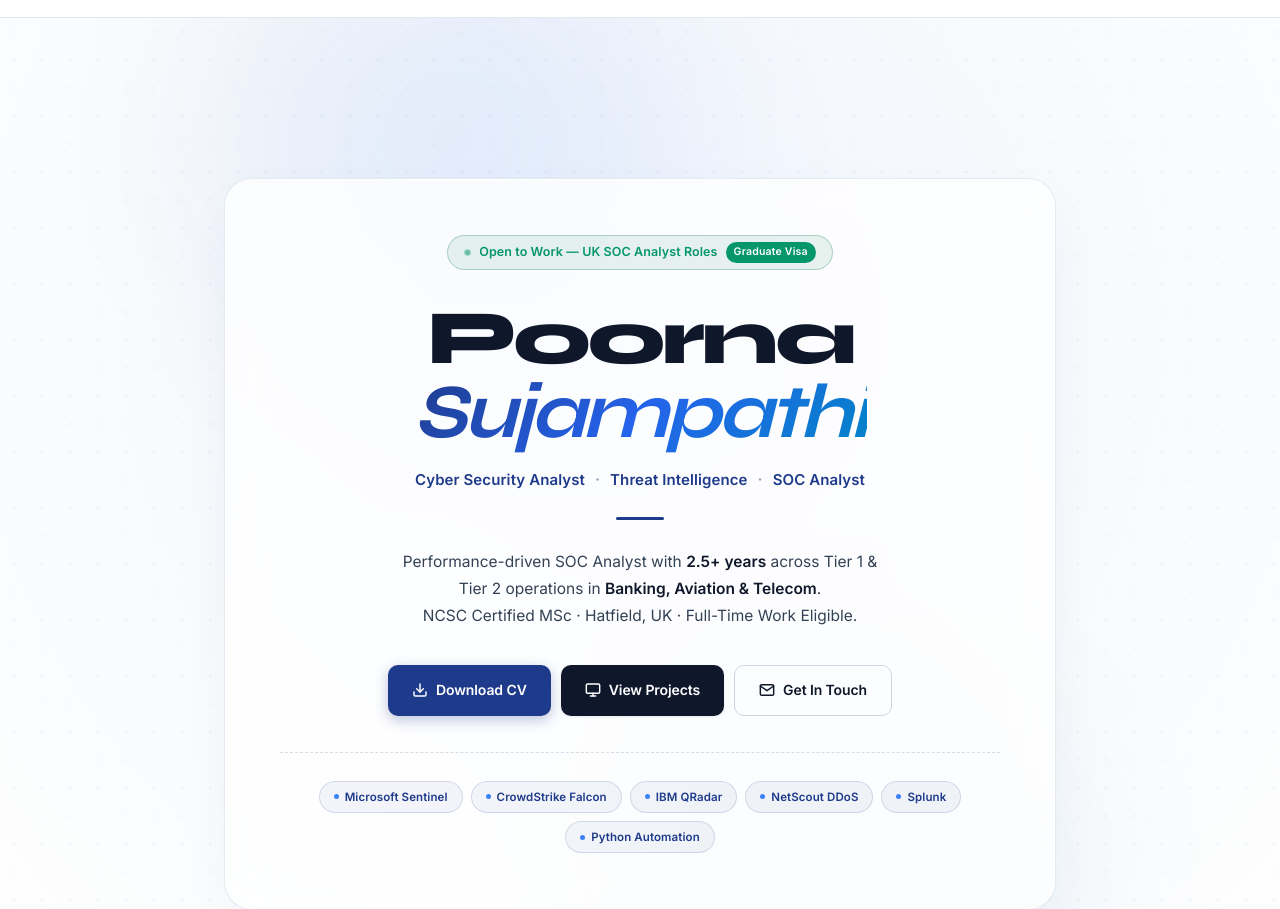
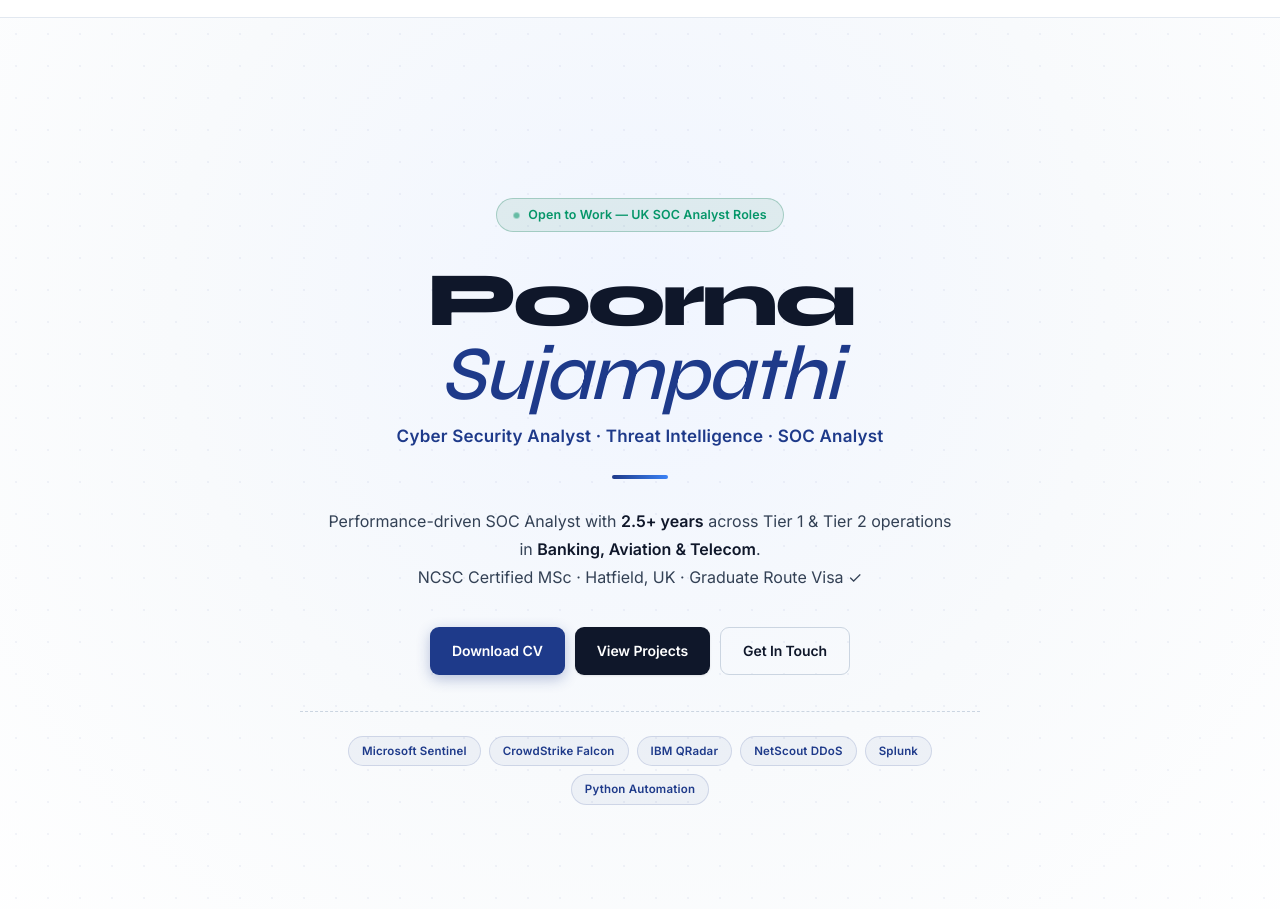
Before and after one commit to ceylonroameryt-bit/portfolio-v1, a website: page index.html in a window 1280 px wide. Shown: the part 54-963 px from the top of the page. Drawn offline with Linux system fonts and the light colour scheme.

Commit message:
Revert hero glass card frame and update GitHub repo links to working repository URL

```diff
--- a/index.html
+++ b/index.html
@@ -101,56 +101,37 @@
 
     <!-- Hero Section -->
     <section id="home" class="hero">
-        <div class="hero-bg-glow hero-bg-glow--1"></div>
-        <div class="hero-bg-glow hero-bg-glow--2"></div>
-
         <div class="hero-content hero-content--centered">
-            <div class="hero-glass-card">
+            <div class="hero-text hero-text--centered">
                 <div class="availability-chip" aria-label="Open to work">
                     <span class="chip-dot"></span>
-                    <span class="chip-text">Open to Work &mdash; UK SOC Analyst Roles</span>
-                    <span class="chip-badge">Graduate Visa</span>
+                    Open to Work — UK SOC Analyst Roles
                 </div>
 
-                <h1 class="hero-name">Poorna <span class="hero-name-gradient">Sujampathi</span></h1>
-
-                <div class="hero-role-badges">
-                    <span class="role-pill">Cyber Security Analyst</span>
-                    <span class="role-dot">&middot;</span>
-                    <span class="role-pill">Threat Intelligence</span>
-                    <span class="role-dot">&middot;</span>
-                    <span class="role-pill">SOC Analyst</span>
-                </div>
-
+                <h1 class="hero-name">Poorna <em>Sujampathi</em></h1>
+                <p class="hero-role">Cyber Security Analyst &middot; Threat Intelligence &middot; SOC Analyst</p>
                 <div class="hero-divider"></div>
 
                 <p class="hero-bio">
-                    Performance-driven SOC Analyst with <strong>2.5+ years</strong> across Tier 1 &amp; Tier 2 operations in <strong>Banking, Aviation &amp; Telecom</strong>.<br>NCSC Certified MSc &middot; Hatfield, UK &middot; Full-Time Work Eligible.
+                    Performance-driven SOC Analyst with <strong>2.5+ years</strong> across Tier 1 &amp; Tier 2 operations in <strong>Banking, Aviation &amp; Telecom</strong>.<br>NCSC Certified MSc &middot; Hatfield, UK &middot; Graduate Route Visa ✓
                 </p>
 
                 <div class="hero-cta">
                     <a href="Poorna Sujampathi CV 26.pdf" class="btn btn-accent" download="Poorna_Sujampathi_CV.pdf" aria-label="Download CV">
-                        <svg width="16" height="16" viewBox="0 0 24 24" fill="none" stroke="currentColor" stroke-width="2.2" stroke-linecap="round" stroke-linejoin="round"><path d="M21 15v4a2 2 0 0 1-2 2H5a2 2 0 0 1-2-2v-4"></path><polyline points="7 10 12 15 17 10"></polyline><line x1="12" y1="15" x2="12" y2="3"></line></svg>
                         Download CV
                     </a>
-                    <a href="#projects" class="btn btn-primary" aria-label="View projects">
-                        <svg width="16" height="16" viewBox="0 0 24 24" fill="none" stroke="currentColor" stroke-width="2.2" stroke-linecap="round" stroke-linejoin="round"><rect x="2" y="3" width="20" height="14" rx="2" ry="2"></rect><line x1="8" y1="21" x2="16" y2="21"></line><line x1="12" y1="17" x2="12" y2="21"></line></svg>
-                        View Projects
-                    </a>
-                    <a href="#contact" class="btn btn-secondary" aria-label="Contact me">
-                        <svg width="16" height="16" viewBox="0 0 24 24" fill="none" stroke="currentColor" stroke-width="2.2" stroke-linecap="round" stroke-linejoin="round"><path d="M4 4h16c1.1 0 2 .9 2 2v12c0 1.1-.9 2-2 2H4c-1.1 0-2-.9-2-2V6c0-1.1.9-2 2-2z"></path><polyline points="22,6 12,13 2,6"></polyline></svg>
-                        Get In Touch
-                    </a>
+                    <a href="#projects" class="btn btn-primary" aria-label="View projects">View Projects</a>
+                    <a href="#contact" class="btn btn-secondary" aria-label="Contact me">Get In Touch</a>
                 </div>
 
                 <!-- Hero tech stack badges strip -->
                 <div class="hero-tech-strip">
-                    <span class="hero-tech-tag"><span class="tag-dot"></span>Microsoft Sentinel</span>
-                    <span class="hero-tech-tag"><span class="tag-dot"></span>CrowdStrike Falcon</span>
-                    <span class="hero-tech-tag"><span class="tag-dot"></span>IBM QRadar</span>
-                    <span class="hero-tech-tag"><span class="tag-dot"></span>NetScout DDoS</span>
-                    <span class="hero-tech-tag"><span class="tag-dot"></span>Splunk</span>
-                    <span class="hero-tech-tag"><span class="tag-dot"></span>Python Automation</span>
+                    <span class="hero-tech-tag">Microsoft Sentinel</span>
+                    <span class="hero-tech-tag">CrowdStrike Falcon</span>
+                    <span class="hero-tech-tag">IBM QRadar</span>
+                    <span class="hero-tech-tag">NetScout DDoS</span>
+                    <span class="hero-tech-tag">Splunk</span>
+                    <span class="hero-tech-tag">Python Automation</span>
                 </div>
             </div>
         </div>
@@ -490,7 +471,7 @@
                     </div>
                     <div class="project-links">
                         <button type="button" class="btn btn-primary" onclick="event.stopPropagation(); openProjectModal('soc-platform')" style="padding: 9px 15px; font-size: 12.5px;">View Case Study</button>
-                        <a href="https://github.com/ceylonroameryt-bit/soc-intelligence-platform" target="_blank" rel="noopener noreferrer" class="btn btn-secondary" onclick="event.stopPropagation();" style="padding: 9px 15px; font-size: 12.5px;">
+                        <a href="https://github.com/ceylonroameryt-bit/portfolio-v1" target="_blank" rel="noopener noreferrer" class="btn btn-secondary" onclick="event.stopPropagation();" style="padding: 9px 15px; font-size: 12.5px;">
                             <svg width="14" height="14" viewBox="0 0 24 24" fill="currentColor" style="vertical-align: middle; margin-right: 4px;"><path d="M12 0C5.37 0 0 5.37 0 12c0 5.31 3.435 9.795 8.205 11.385.6.105.825-.255.825-.57 0-.285-.015-1.23-.015-2.235-3.015.555-3.795-.735-4.035-1.41-.135-.345-.72-1.41-1.23-1.695-.42-.225-1.02-.78-.015-.795.945-.015 1.62.87 1.845 1.23 1.08 1.815 2.805 1.305 3.495.99.105-.78.42-1.305.765-1.605-2.67-.3-5.46-1.335-5.46-5.925 0-1.305.465-2.385 1.23-3.225-.12-.3-.54-1.53.12-3.18 0 0 1.005-.315 3.3 1.23.96-.27 1.98-.405 3-.405s2.04.135 3 .405c2.295-1.56 3.3-1.23 3.3-1.23.66 1.65.24 2.88.12 3.18.765.84 1.23 1.905 1.23 3.225 0 4.605-2.805 5.625-5.475 5.925.435.375.81 1.095.81 2.22 0 1.605-.015 2.895-.015 3.3 0 .315.225.69.825.57A12.02 12.02 0 0024 12c0-6.63-5.37-12-12-12z"/></svg>
                             GitHub Repo
                         </a>
@@ -530,7 +511,7 @@
                     </div>
                     <div class="project-links">
                         <button type="button" class="btn btn-primary" onclick="event.stopPropagation(); openProjectModal('byod')" style="padding: 9px 15px; font-size: 12.5px;">View Case Study</button>
-                        <a href="https://github.com/ceylonroameryt-bit/byod-security-framework" target="_blank" rel="noopener noreferrer" class="btn btn-secondary" onclick="event.stopPropagation();" style="padding: 9px 15px; font-size: 12.5px;">
+                        <a href="https://github.com/ceylonroameryt-bit/portfolio-v1" target="_blank" rel="noopener noreferrer" class="btn btn-secondary" onclick="event.stopPropagation();" style="padding: 9px 15px; font-size: 12.5px;">
                             <svg width="14" height="14" viewBox="0 0 24 24" fill="currentColor" style="vertical-align: middle; margin-right: 4px;"><path d="M12 0C5.37 0 0 5.37 0 12c0 5.31 3.435 9.795 8.205 11.385.6.105.825-.255.825-.57 0-.285-.015-1.23-.015-2.235-3.015.555-3.795-.735-4.035-1.41-.135-.345-.72-1.41-1.23-1.695-.42-.225-1.02-.78-.015-.795.945-.015 1.62.87 1.845 1.23 1.08 1.815 2.805 1.305 3.495.99.105-.78.42-1.305.765-1.605-2.67-.3-5.46-1.335-5.46-5.925 0-1.305.465-2.385 1.23-3.225-.12-.3-.54-1.53.12-3.18 0 0 1.005-.315 3.3 1.23.96-.27 1.98-.405 3-.405s2.04.135 3 .405c2.295-1.56 3.3-1.23 3.3-1.23.66 1.65.24 2.88.12 3.18.765.84 1.23 1.905 1.23 3.225 0 4.605-2.805 5.625-5.475 5.925.435.375.81 1.095.81 2.22 0 1.605-.015 2.895-.015 3.3 0 .315.225.69.825.57A12.02 12.02 0 0024 12c0-6.63-5.37-12-12-12z"/></svg>
                             GitHub Repo
                         </a>
@@ -570,7 +551,7 @@
                     </div>
                     <div class="project-links">
                         <button type="button" class="btn btn-primary" onclick="event.stopPropagation(); openProjectModal('ip-scanner')" style="padding: 9px 15px; font-size: 12.5px;">View Case Study</button>
-                        <a href="https://github.com/ceylonroameryt-bit/darkweb-ip-scanner" target="_blank" rel="noopener noreferrer" class="btn btn-secondary" onclick="event.stopPropagation();" style="padding: 9px 15px; font-size: 12.5px;">
+                        <a href="https://github.com/ceylonroameryt-bit/portfolio-v1" target="_blank" rel="noopener noreferrer" class="btn btn-secondary" onclick="event.stopPropagation();" style="padding: 9px 15px; font-size: 12.5px;">
                             <svg width="14" height="14" viewBox="0 0 24 24" fill="currentColor" style="vertical-align: middle; margin-right: 4px;"><path d="M12 0C5.37 0 0 5.37 0 12c0 5.31 3.435 9.795 8.205 11.385.6.105.825-.255.825-.57 0-.285-.015-1.23-.015-2.235-3.015.555-3.795-.735-4.035-1.41-.135-.345-.72-1.41-1.23-1.695-.42-.225-1.02-.78-.015-.795.945-.015 1.62.87 1.845 1.23 1.08 1.815 2.805 1.305 3.495.99.105-.78.42-1.305.765-1.605-2.67-.3-5.46-1.335-5.46-5.925 0-1.305.465-2.385 1.23-3.225-.12-.3-.54-1.53.12-3.18 0 0 1.005-.315 3.3 1.23.96-.27 1.98-.405 3-.405s2.04.135 3 .405c2.295-1.56 3.3-1.23 3.3-1.23.66 1.65.24 2.88.12 3.18.765.84 1.23 1.905 1.23 3.225 0 4.605-2.805 5.625-5.475 5.925.435.375.81 1.095.81 2.22 0 1.605-.015 2.895-.015 3.3 0 .315.225.69.825.57A12.02 12.02 0 0024 12c0-6.63-5.37-12-12-12z"/></svg>
                             GitHub Repo
                         </a>
@@ -609,7 +590,7 @@
                     </div>
                     <div class="project-links">
                         <button type="button" class="btn btn-primary" onclick="event.stopPropagation(); openProjectModal('siem-automation')" style="padding: 9px 15px; font-size: 12.5px;">View Case Study</button>
-                        <a href="https://github.com/ceylonroameryt-bit/siem-log-automation" target="_blank" rel="noopener noreferrer" class="btn btn-secondary" onclick="event.stopPropagation();" style="padding: 9px 15px; font-size: 12.5px;">
+                        <a href="https://github.com/ceylonroameryt-bit/portfolio-v1" target="_blank" rel="noopener noreferrer" class="btn btn-secondary" onclick="event.stopPropagation();" style="padding: 9px 15px; font-size: 12.5px;">
                             <svg width="14" height="14" viewBox="0 0 24 24" fill="currentColor" style="vertical-align: middle; margin-right: 4px;"><path d="M12 0C5.37 0 0 5.37 0 12c0 5.31 3.435 9.795 8.205 11.385.6.105.825-.255.825-.57 0-.285-.015-1.23-.015-2.235-3.015.555-3.795-.735-4.035-1.41-.135-.345-.72-1.41-1.23-1.695-.42-.225-1.02-.78-.015-.795.945-.015 1.62.87 1.845 1.23 1.08 1.815 2.805 1.305 3.495.99.105-.78.42-1.305.765-1.605-2.67-.3-5.46-1.335-5.46-5.925 0-1.305.465-2.385 1.23-3.225-.12-.3-.54-1.53.12-3.18 0 0 1.005-.315 3.3 1.23.96-.27 1.98-.405 3-.405s2.04.135 3 .405c2.295-1.56 3.3-1.23 3.3-1.23.66 1.65.24 2.88.12 3.18.765.84 1.23 1.905 1.23 3.225 0 4.605-2.805 5.625-5.475 5.925.435.375.81 1.095.81 2.22 0 1.605-.015 2.895-.015 3.3 0 .315.225.69.825.57A12.02 12.02 0 0024 12c0-6.63-5.37-12-12-12z"/></svg>
                             GitHub Repo
                         </a>
@@ -649,7 +630,7 @@
                     </div>
                     <div class="project-links">
                         <button type="button" class="btn btn-primary" onclick="event.stopPropagation(); openProjectModal('phishing-ai')" style="padding: 9px 15px; font-size: 12.5px;">View Case Study</button>
-                        <a href="https://github.com/ceylonroameryt-bit/phishing-ai-cti-engine" target="_blank" rel="noopener noreferrer" class="btn btn-secondary" onclick="event.stopPropagation();" style="padding: 9px 15px; font-size: 12.5px;">
+                        <a href="https://github.com/ceylonroameryt-bit/portfolio-v1" target="_blank" rel="noopener noreferrer" class="btn btn-secondary" onclick="event.stopPropagation();" style="padding: 9px 15px; font-size: 12.5px;">
                             <svg width="14" height="14" viewBox="0 0 24 24" fill="currentColor" style="vertical-align: middle; margin-right: 4px;"><path d="M12 0C5.37 0 0 5.37 0 12c0 5.31 3.435 9.795 8.205 11.385.6.105.825-.255.825-.57 0-.285-.015-1.23-.015-2.235-3.015.555-3.795-.735-4.035-1.41-.135-.345-.72-1.41-1.23-1.695-.42-.225-1.02-.78-.015-.795.945-.015 1.62.87 1.845 1.23 1.08 1.815 2.805 1.305 3.495.99.105-.78.42-1.305.765-1.605-2.67-.3-5.46-1.335-5.46-5.925 0-1.305.465-2.385 1.23-3.225-.12-.3-.54-1.53.12-3.18 0 0 1.005-.315 3.3 1.23.96-.27 1.98-.405 3-.405s2.04.135 3 .405c2.295-1.56 3.3-1.23 3.3-1.23.66 1.65.24 2.88.12 3.18.765.84 1.23 1.905 1.23 3.225 0 4.605-2.805 5.625-5.475 5.925.435.375.81 1.095.81 2.22 0 1.605-.015 2.895-.015 3.3 0 .315.225.69.825.57A12.02 12.02 0 0024 12c0-6.63-5.37-12-12-12z"/></svg>
                             GitHub Repo
                         </a>
@@ -689,7 +670,7 @@
                     </div>
                     <div class="project-links">
                         <button type="button" class="btn btn-primary" onclick="event.stopPropagation(); openProjectModal('kali-scanner')" style="padding: 9px 15px; font-size: 12.5px;">View Case Study</button>
-                        <a href="https://github.com/ceylonroameryt-bit/kali-pentest-scanner" target="_blank" rel="noopener noreferrer" class="btn btn-secondary" onclick="event.stopPropagation();" style="padding: 9px 15px; font-size: 12.5px;">
+                        <a href="https://github.com/ceylonroameryt-bit/portfolio-v1" target="_blank" rel="noopener noreferrer" class="btn btn-secondary" onclick="event.stopPropagation();" style="padding: 9px 15px; font-size: 12.5px;">
                             <svg width="14" height="14" viewBox="0 0 24 24" fill="currentColor" style="vertical-align: middle; margin-right: 4px;"><path d="M12 0C5.37 0 0 5.37 0 12c0 5.31 3.435 9.795 8.205 11.385.6.105.825-.255.825-.57 0-.285-.015-1.23-.015-2.235-3.015.555-3.795-.735-4.035-1.41-.135-.345-.72-1.41-1.23-1.695-.42-.225-1.02-.78-.015-.795.945-.015 1.62.87 1.845 1.23 1.08 1.815 2.805 1.305 3.495.99.105-.78.42-1.305.765-1.605-2.67-.3-5.46-1.335-5.46-5.925 0-1.305.465-2.385 1.23-3.225-.12-.3-.54-1.53.12-3.18 0 0 1.005-.315 3.3 1.23.96-.27 1.98-.405 3-.405s2.04.135 3 .405c2.295-1.56 3.3-1.23 3.3-1.23.66 1.65.24 2.88.12 3.18.765.84 1.23 1.905 1.23 3.225 0 4.605-2.805 5.625-5.475 5.925.435.375.81 1.095.81 2.22 0 1.605-.015 2.895-.015 3.3 0 .315.225.69.825.57A12.02 12.02 0 0024 12c0-6.63-5.37-12-12-12z"/></svg>
                             GitHub Repo
                         </a>
--- a/src/css/main.css
+++ b/src/css/main.css
@@ -244,7 +244,7 @@ section {
    HERO SECTION
    ============================================ */
 .hero {
-    min-height: 88vh;
+    min-height: 85vh;
     margin-top: var(--nav-h);
     display: flex;
     align-items: center;
@@ -252,39 +252,6 @@ section {
     background: radial-gradient(circle at 50% 30%, #F0F5FF 0%, #F8FAFC 50%, #FFFFFF 100%);
     position: relative;
     overflow: hidden;
-}
-
-/* Floating ambient light orbs */
-.hero-bg-glow {
-    position: absolute;
-    border-radius: 50%;
-    filter: blur(80px);
-    pointer-events: none;
-    z-index: 0;
-    opacity: 0.65;
-}
-
-.hero-bg-glow--1 {
-    top: -10%;
-    left: 15%;
-    width: 480px;
-    height: 480px;
-    background: radial-gradient(circle, rgba(59, 130, 246, 0.18) 0%, rgba(30, 58, 138, 0.05) 70%, transparent 100%);
-    animation: orbPulse 10s ease-in-out infinite alternate;
-}
-
-.hero-bg-glow--2 {
-    bottom: -10%;
-    right: 15%;
-    width: 520px;
-    height: 520px;
-    background: radial-gradient(circle, rgba(14, 165, 233, 0.15) 0%, rgba(30, 58, 138, 0.04) 70%, transparent 100%);
-    animation: orbPulse 14s ease-in-out infinite alternate-reverse;
-}
-
-@keyframes orbPulse {
-    0% { transform: scale(1) translate(0, 0); }
-    100% { transform: scale(1.15) translate(20px, -15px); }
 }
 
 /* Subtle background grid pattern */
@@ -295,8 +262,8 @@ section {
     left: 0;
     width: 100%;
     height: 100%;
-    background-image: radial-gradient(rgba(30, 58, 138, 0.06) 1px, transparent 1px);
-    background-size: 28px 28px;
+    background-image: radial-gradient(rgba(30, 58, 138, 0.05) 1px, transparent 1px);
+    background-size: 32px 32px;
     z-index: 0;
     pointer-events: none;
 }
@@ -316,7 +283,7 @@ section {
     display: flex;
     justify-content: center;
     align-items: center;
-    padding: 60px 24px;
+    padding: 80px 40px;
     position: relative;
     z-index: 1;
     width: 100%;
@@ -326,201 +293,85 @@ section {
 }
 
 .hero-content--centered {
-    max-width: 880px;
-}
-
-/* Frosted Glass Hero Card */
-.hero-glass-card {
-    background: rgba(255, 255, 255, 0.78);
-    border: 1px solid rgba(226, 232, 240, 0.9);
-    border-radius: 28px;
-    padding: 56px 48px;
-    box-shadow:
-        0 20px 60px -15px rgba(30, 58, 138, 0.08),
-        0 0 0 1px rgba(255, 255, 255, 0.9) inset;
-    backdrop-filter: blur(20px);
-    -webkit-backdrop-filter: blur(20px);
+    max-width: 860px;
+}
+
+.hero-text--centered {
     display: flex;
     flex-direction: column;
     align-items: center;
     text-align: center;
     width: 100%;
-    box-sizing: border-box;
-    transition: all var(--t);
-}
-
-.hero-glass-card:hover {
-    border-color: rgba(30, 58, 138, 0.25);
-    box-shadow:
-        0 28px 70px -15px rgba(30, 58, 138, 0.12),
-        0 0 0 1px rgba(255, 255, 255, 1) inset;
-}
-
-/* Availability Chip with dual badge */
-.availability-chip {
-    display: inline-flex;
-    align-items: center;
-    gap: 8px;
-    background: rgba(5, 150, 105, 0.06);
-    border: 1px solid rgba(5, 150, 105, 0.22);
-    border-radius: 100px;
-    padding: 6px 16px;
+}
+
+.hero-text--centered .hero-name {
+    text-align: center;
+    font-size: clamp(48px, 6vw, 84px);
+    margin-bottom: 12px;
+}
+
+.hero-text--centered .hero-role {
+    text-align: center;
+    font-size: 17px;
+    color: var(--accent);
+    font-weight: 600;
+    letter-spacing: 0.2px;
     margin-bottom: 24px;
 }
 
-.chip-text {
-    font-size: 12.5px;
-    font-weight: 600;
-    color: var(--success);
-}
-
-.chip-badge {
-    font-size: 10.5px;
-    font-weight: 700;
-    background: var(--success);
-    color: #FFFFFF;
-    padding: 2px 8px;
-    border-radius: 100px;
-    letter-spacing: 0.2px;
-}
-
-/* High-Impact Hero Typography */
-.hero-name {
-    text-align: center;
-    font-family: var(--font-display);
-    font-size: clamp(46px, 6.5vw, 84px);
-    font-weight: 800;
-    line-height: 1.02;
-    color: var(--ink);
-    letter-spacing: -2.5px;
-    margin-bottom: 16px;
-}
-
-.hero-name-gradient {
-    background: linear-gradient(135deg, #1E3A8A 0%, #2563EB 50%, #0284C7 100%);
-    -webkit-background-clip: text;
-    -webkit-text-fill-color: transparent;
-    font-style: italic;
-    font-weight: 700;
-}
-
-.hero-role-badges {
-    display: flex;
-    align-items: center;
-    justify-content: center;
-    flex-wrap: wrap;
-    gap: 10px;
-    margin-bottom: 24px;
-}
-
-.role-pill {
-    font-size: 15px;
-    font-weight: 600;
-    color: var(--accent);
-    letter-spacing: 0.1px;
-}
-
-.role-dot {
-    color: var(--ink-subtle);
-    font-weight: 700;
-}
-
-.hero-divider {
+.hero-text--centered .hero-divider {
     margin: 0 auto 28px auto;
-    width: 60px;
+    width: 56px;
     height: 4px;
     background: linear-gradient(90deg, var(--accent) 0%, var(--accent-light) 100%);
     border-radius: 2px;
 }
 
-.hero-bio {
-    max-width: 620px;
+.hero-text--centered .hero-bio {
+    max-width: 640px;
     margin: 0 auto 36px auto;
     text-align: center;
-    font-size: 15.5px;
-    line-height: 1.7;
+    font-size: 16px;
+    line-height: 1.75;
     color: var(--ink-light);
 }
 
-.hero-bio strong {
-    color: var(--ink);
-    font-weight: 700;
-}
-
-.hero-cta {
-    display: flex;
-    flex-wrap: wrap;
+.hero-text--centered .hero-cta {
     justify-content: center;
-    gap: 12px;
     margin-bottom: 36px;
-    width: 100%;
-}
-
-.hero-cta .btn {
-    display: inline-flex;
-    align-items: center;
-    gap: 8px;
-    padding: 13px 24px;
-    font-size: 14px;
-    border-radius: 10px;
-    font-weight: 600;
-    transition: all var(--t);
-}
-
-.hero-cta .btn svg {
-    transition: transform var(--t);
-}
-
-.hero-cta .btn:hover svg {
-    transform: translateY(1px);
-}
-
-/* Tech Stack Pills Strip */
+}
+
+/* Centered tech stack strip */
 .hero-tech-strip {
     display: flex;
     flex-wrap: wrap;
     justify-content: center;
     gap: 8px;
-    padding-top: 28px;
-    border-top: 1px dashed rgba(203, 213, 225, 0.8);
-    max-width: 720px;
+    padding-top: 24px;
+    border-top: 1px dashed var(--border-dark);
+    max-width: 680px;
     width: 100%;
 }
 
 .hero-tech-tag {
-    display: inline-flex;
-    align-items: center;
-    gap: 6px;
     font-size: 11.5px;
     font-weight: 600;
     color: var(--accent);
     background: rgba(30, 58, 138, 0.05);
     border: 1px solid rgba(30, 58, 138, 0.15);
-    padding: 6px 14px;
+    padding: 5px 13px;
     border-radius: 100px;
-    letter-spacing: 0.1px;
+    letter-spacing: 0.2px;
     transition: all var(--t);
-}
-
-.tag-dot {
-    width: 5px;
-    height: 5px;
-    border-radius: 50%;
-    background: var(--accent-light);
-    flex-shrink: 0;
 }
 
 .hero-tech-tag:hover {
     background: var(--accent);
     color: #FFFFFF;
     border-color: var(--accent);
-    transform: translateY(-2px);
-    box-shadow: 0 4px 12px rgba(30, 58, 138, 0.2);
-}
-
-.hero-tech-tag:hover .tag-dot {
-    background: #FFFFFF;
-}
+    transform: translateY(-1px);
+}
+
 
 
 
```
Also changed, not shown: src/js/main.js (+6 -6 lines).
